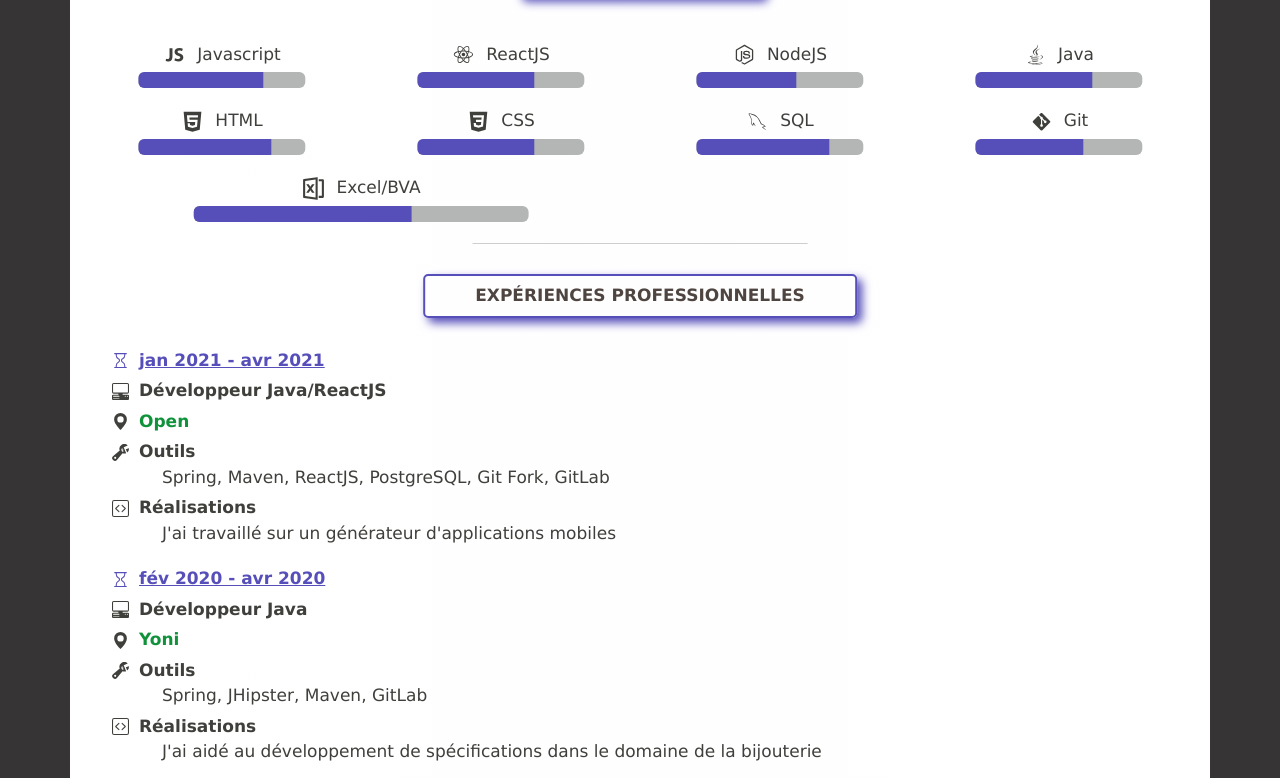
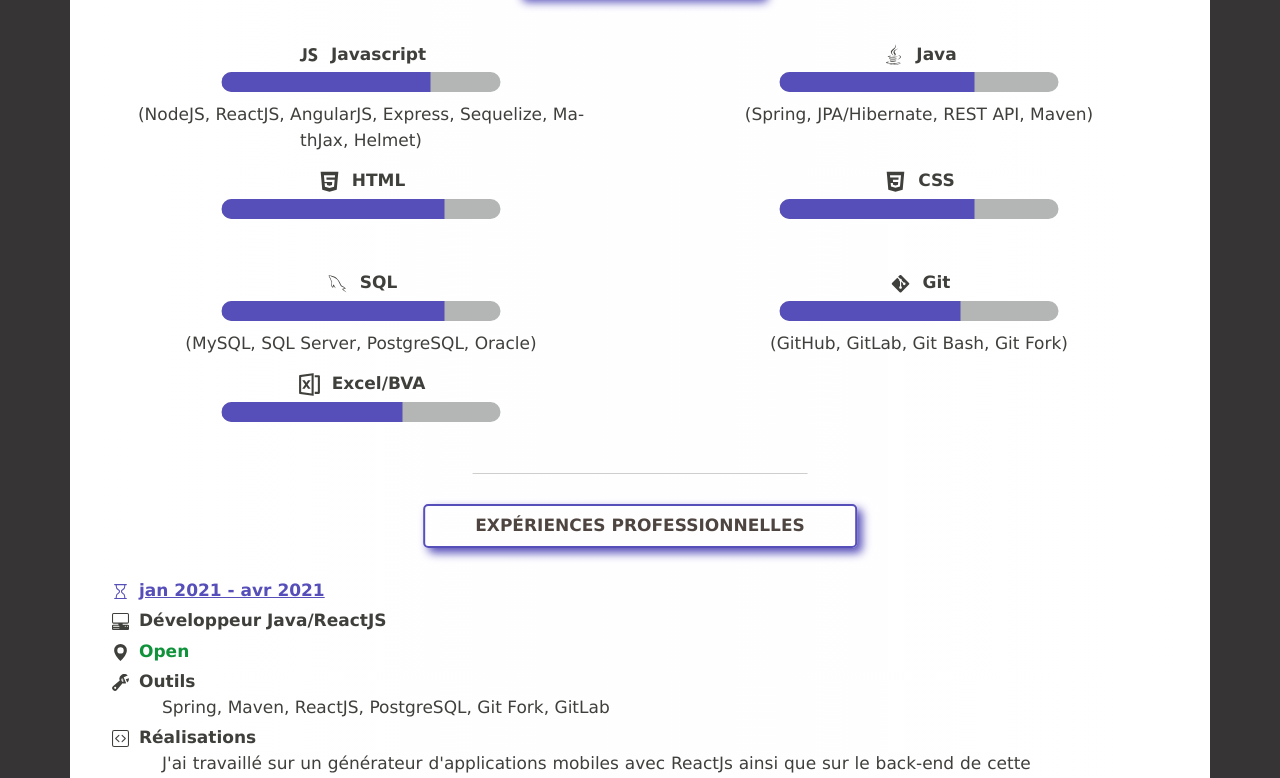
Before and after one commit to jozinho22/cv, a React (Create React App) app: page / in a window 1280 px wide. Shown: the part 339-1117 px from the top of the page. Built offline with nearby package versions, Linux system fonts and the light colour scheme.

Commit message:
adjust skills to keep space for empty stuff

```diff
--- a/src/components/CurriculumVitae.css
+++ b/src/components/CurriculumVitae.css
@@ -184,6 +184,10 @@ hr {
     hyphens:auto;
 }
 
+.hidden {
+    visibility: hidden;
+}
+
 /* .display-flex {
     display: flex;
     flex-wrap: wrap;
@@ -305,17 +309,13 @@ hr {
 }
 
 .skills .element {
-    flex: 1 0 21%;
+    flex: 0 0 50%;
     margin-left: 0px;
-}
-
-.skills .element-of-icon {
-    font-weight: normal;;
 }
 
 @media (width < 450px) {
    .skills .element {
-        flex: 1 0 40%;
+        flex: 1 0 100%;
     }
 }
 
@@ -323,20 +323,20 @@ hr {
     text-align: center;
 }
 
-.skills .element .progress {
+.skills .element .progress, .progress {
     position: relative;
     left: 50%;
     transform: translateX(-50%);
-}
-
-.progress {
-    width: 60%;
+    height: 20px;
+    width: 50%;
     background-color:var(--progressbar-background-color) !important;
+    border-radius: 15px;
 }
 
 @media(width < 450px) {
-    .progress {
+    .skills .element .progress , .progress {
         width: 70%;
+        height: 20px;
     }
 }
 
@@ -344,16 +344,10 @@ hr {
     background-color:var(--highlight-color) !important;
 }
 
-.frameworks {
-    font-size: medium;
-    padding-left: 25px;
-    text-align: left;
-}
-
-@media (width < 450px) {
-    .frameworks {
-        font-size: small;
-    }
+.skills .desc {
+    padding-top: 5px;
+    margin: 0 auto;
+    text-align: center;
 }
 
 /* experience */
--- a/src/components/helpers/pageStyle.jsx
+++ b/src/components/helpers/pageStyle.jsx
@@ -9,13 +9,15 @@ const pageStyle = () => {
                 background-color: var(--back-color-1) !important;
             }
             .curriculum-vitae-container {
-                font-size: 11px !important;
+                font-size: 13px !important;
             }
             .title {
-                font-size: 11px !important;
+                font-size: 15px !important;
             }
             .page-break {
-
+                page-break-after: auto;
+            }
+            .element {
                 page-break-inside: avoid;
             }
         }
--- a/src/components/parts/Skills.jsx
+++ b/src/components/parts/Skills.jsx
@@ -27,6 +27,12 @@ const Skills = ({domain}) => {
                                     {
                                         skill.level ? <ProgressBar now={skill.level} /> : <></>
                                     }
+                                    {
+                                        skill.frameworks ?
+                                            <div className="desc">({skill.frameworks})</div>
+                                                :   <div className="desc hidden"> rien </div>
+                                    }
+
                                 </div>
                     })
                 }
--- a/src/components/parts/infos/dev/getDevExperience.jsx
+++ b/src/components/parts/infos/dev/getDevExperience.jsx
@@ -7,15 +7,7 @@ const getDevExperience = () => {
                     companyLink: "https://www.open.global/",
                     as: "Développeur Java/ReactJS",
                     tools: "Spring, Maven, ReactJS, PostgreSQL, Git Fork, GitLab",
-                    desc: "J'ai travaillé sur un générateur d'applications mobiles"
-                },
-                {
-                    period: "fév 2020 - avr 2020",
-                    company: "Yoni",
-                    companyLink: "https://www.yoni.fr/",
-                    as: "Développeur Java",
-                    tools: "Spring, JHipster, Maven, GitLab",
-                    desc: "J'ai aidé au développement de spécifications dans le domaine de la bijouterie"
+                    desc: "J'ai travaillé sur un générateur d'applications mobiles avec ReactJs ainsi que sur le back-end de cette application développé en Java"
                 },
                 {
                     period: "sept 2016 - sept 2018",
@@ -33,15 +25,7 @@ const getDevExperience = () => {
                 companyLink: "https://www.open.global/",
                 as: "Java/ReactJS developer",
                 tools: "Spring, Maven, ReactJS, PostgreSQL, Git Fork, GitLab",
-                desc: "I worked on a mobile app generator"
-            },
-            {
-                period: "feb 2020 - apr 2020",
-                company: "Yoni",
-                companyLink: "https://www.yoni.fr/",
-                as: "Java developer",
-                tools: "Spring, JHipster, Maven, GitLab",
-                desc: "I helped to develop specifications for a jewelry store"
+                desc: "I worked on a mobile app generator with ReactJs as well as the back-end part developed in Java"
             },
             {
                 period: "sept 2016 - sept 2018",
--- a/src/components/parts/infos/dev/getDevSkills.jsx
+++ b/src/components/parts/infos/dev/getDevSkills.jsx
@@ -5,6 +5,8 @@ import {DiCss3} from 'react-icons/di';
 import {DiMysql} from 'react-icons/di';
 import {DiGit} from 'react-icons/di';
 import {DiReact} from 'react-icons/di';
+import {DiAngularSimple} from 'react-icons/di';
+
 /* import {DiPython} from 'react-icons/di';
  */
 import {RiFileExcel2Line} from 'react-icons/ri';
@@ -16,10 +18,10 @@ const getDevSkills = () => {
         {
             language: "Javascript",
             icon: <DiJavascript1 />,
-            frameworks: "Node, JSON",
+            frameworks: "NodeJS, ReactJS, AngularJS, Express, Sequelize, MathJax, Helmet",
             level: 75
         },
-        {
+        /* {
             language: "ReactJS",
             icon: <DiReact />,
             frameworks: "Redux, MathJax",
@@ -31,21 +33,24 @@ const getDevSkills = () => {
             level: 60
         },
         {
+            language: "AngularJS",
+            icon: <DiAngularSimple />,
+            level: 50
+        }, */
+        {
             language: "Java",
             icon: <DiJava />,
-            frameworks: "Spring, Maven, JPA/Hibernate, REST",
+            frameworks: "Spring, JPA/Hibernate, REST API, Maven",
             level: 70
         },
         {
             language: "HTML",
             icon: <DiHtml5 /> ,
-            frameworks: "HTML5",
             level: 80
         },
         {
             language: "CSS",
             icon: <DiCss3 /> ,
-            frameworks: "CSS3",
             level: 70
         },
         {
@@ -64,10 +69,12 @@ const getDevSkills = () => {
             language: "Excel/BVA",
             icon: <RiFileExcel2Line />,
             level: 65
-        },
+        }/* ,
         {
-        }
-
+            language: "Bootstrap",
+            icon: <RiFileExcel2Line />,
+            level: 65
+        }  */
     ]
 }
 
--- a/src/components/parts/infos/getExtraProExperience.jsx
+++ b/src/components/parts/infos/getExtraProExperience.jsx
@@ -5,7 +5,7 @@ const getExtraProExperience = () => {
                     period: "mar 2020 - maintenant",
                     company: "En autodidacte",
                     as: "Développeur Fullstack",
-                    tools: "JavaScript (ReactJS, NodeJS, MathJax, Helmet), Java (Spring, JPA/Hibernate, Maven), HTML5, CSS3, SQL (MySQL, SQL Server, Oracle), Bootstrap, Git (Git Bash, GitHub)",
+                    tools: " - JavaScript (ReactJS, NodeJS, AngularJS, Express, Sequelize, MathJax, Helmet), \n - Java (Spring, JPA/Hibernate, Maven),  \n - HTML5, CSS3, Bootstrap  \n - SQL (PostgreSQL, MySQL, SQL Server, Oracle),  \n - Git (Git Bash, GitHub, GitLab, Git Fork)",
                     desc: "Auto-formation sur de nouvelles technologies et développement de projets personnels",
                     references: [
                         {
@@ -17,11 +17,11 @@ const getExtraProExperience = () => {
                             url: "https://jozinho22.github.io/chess-timer",
                             webSiteName : "Chess Timer",
                             desc: "(Pendule pour les joueurs d'échecs)"
-                        },
+                        }/* ,
                         {
                             url: "https://jozinho22.github.io/cv",
                             webSiteName : "Mon CV en tant que développeur"
-                        }
+                        } */
                     ]
                 },
                 {
@@ -35,7 +35,7 @@ const getExtraProExperience = () => {
                 period: "mar 2020 - now",
                 company: "Self-taught",
                 as: "Fullstack developer",
-                tools: "JavaScript (ReactJS, NodeJS, MathJax, Helmet), Java (Spring, JPA/Hibernate, Maven), HTML5, CSS3, SQL (MySQL, SQL Server, Oracle), Bootstrap, Git (Git Bash, GitHub)",
+                tools: "JavaScript (ReactJS, NodeJS, AngularJS, Express, Sequelize, MathJax, Helmet), Java (Spring, JPA/Hibernate, Maven), HTML5, CSS3, SQL (PostgreSQL, MySQL, SQL Server, Oracle), Git (Git Bash, GitHub, GitLab, Git Fork), Bootstrap",
                 desc: "Self-teaching about new technologies and working on personal projects",
                 references: [
                     {
@@ -47,11 +47,11 @@ const getExtraProExperience = () => {
                         url: "https://jozinho22.github.io/chess-timer",
                         webSiteName : "Chess Timer",
                         desc: "(Timer for chess players)"
-                    },
+                    }/* ,
                     {
                         url: "https://jozinho22.github.io/cv",
                         webSiteName : "My CV as developer"
-                    }
+                    } */
                 ]
             },
             {
```
